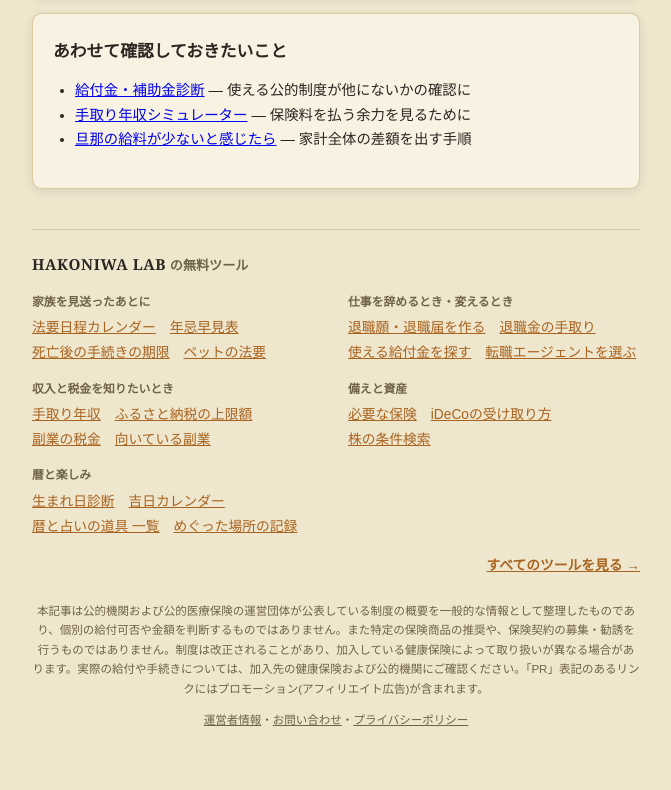
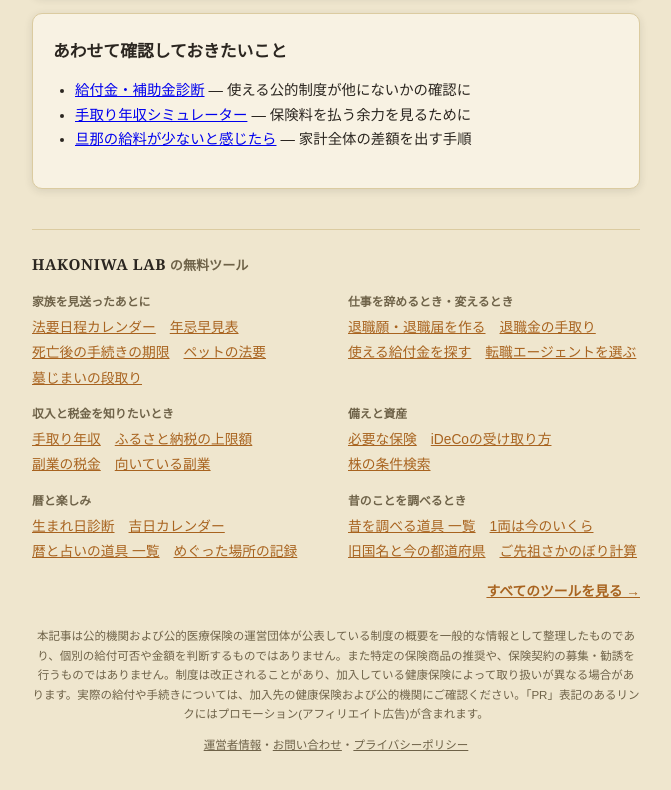
Before and after one commit to hakoniwa-lab/insurance-checker, a plain HTML site: page guide/danna-hoken-hairanai/index.html in a window 1280 px wide. Shown: the part 3430-4220 px from the top of the page, without its empty margins (304-975 px from the left). Drawn offline with Linux system fonts and the light colour scheme.

Commit message:
全ページのツール一覧に「昔のことを調べるとき」（昔を調べる道具 一覧・1両・旧国名・ご先祖）と「墓じまいの段取り」を追加
site-nav/site-nav.html を更新して site_nav.py --all で反映。

Co-Authored-By: Claude Opus 5.5 <noreply@anthropic.com>

```diff
--- a/guide/danna-hoken-hairanai/index.html
+++ b/guide/danna-hoken-hairanai/index.html
@@ -194,6 +194,7 @@
           <li><a href="../../../houyou-calendar/hayami/">年忌早見表</a></li>
           <li><a href="../../../houyou-calendar/tetsuzuki/">死亡後の手続きの期限</a></li>
           <li><a href="../../../houyou-calendar/pet/">ペットの法要</a></li>
+          <li><a href="../../../houyou-calendar/hakajimai/">墓じまいの段取り</a></li>
         </ul>
       </div>
       <div>
@@ -231,6 +232,15 @@
           <li><a href="../../../meguri-log/">めぐった場所の記録</a></li>
         </ul>
       </div>
+      <div>
+        <p class="site-nav__label">昔のことを調べるとき</p>
+        <ul class="site-nav__links">
+          <li><a href="../../../mukashi/">昔を調べる道具 一覧</a></li>
+          <li><a href="../../../mukashi/ryou/">1両は今のいくら</a></li>
+          <li><a href="../../../mukashi/kokumei/">旧国名と今の都道府県</a></li>
+          <li><a href="../../../mukashi/senzo/">ご先祖さかのぼり計算</a></li>
+        </ul>
+      </div>
     </div>
     <p class="site-nav__all"><a href="../../../">すべてのツールを見る →</a></p>
   </nav>
```
Also changed, not shown: index.html (+10 -0 lines).
